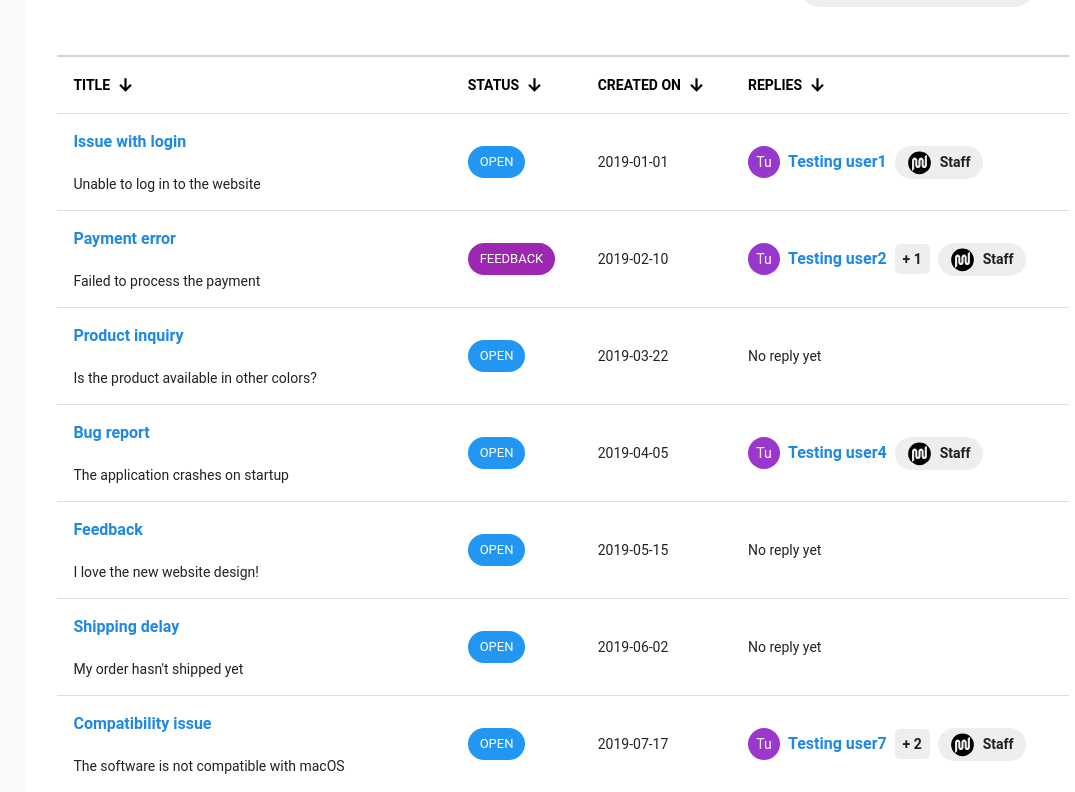
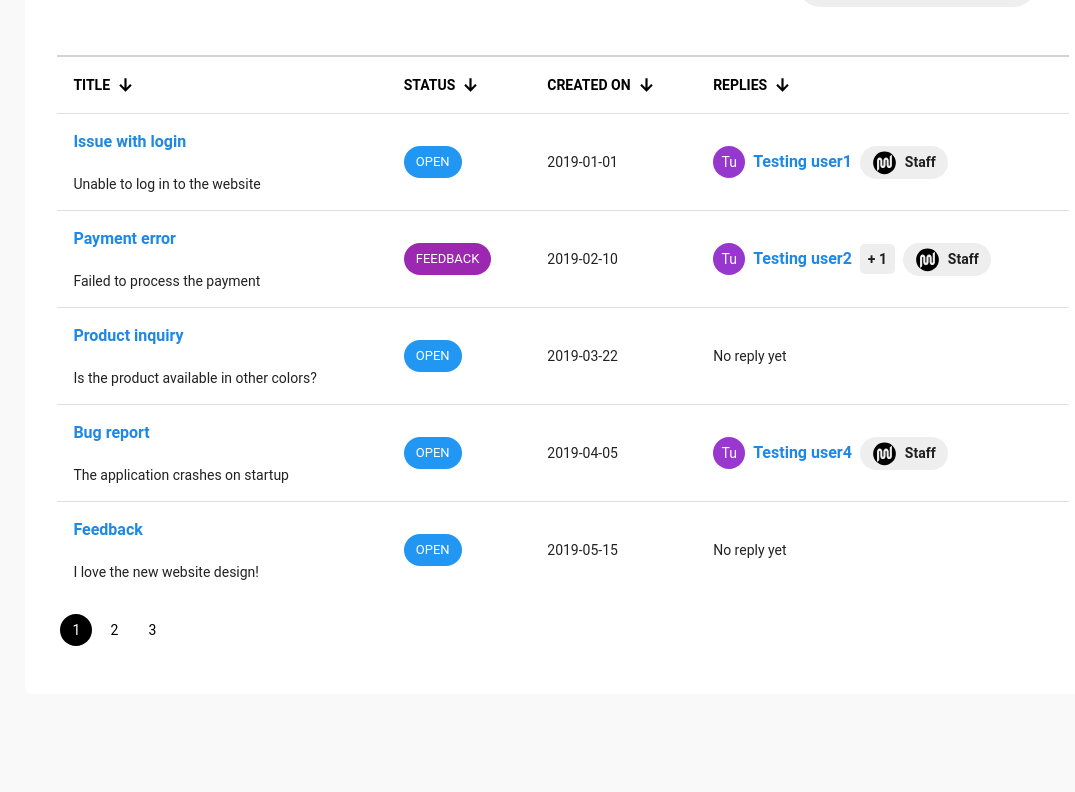
Before and after one commit to AbderraoufBouarrata/attraxia-react-challenge1, a Next.js app: page /support/tickets in a window 1280 px wide. Shown: the part 768-1560 px from the top of the page, without its empty margins (205-1280 px from the left). After the commit the page ends 1462 px from the top, so only its background shows below. Built offline with nearby package versions, Linux system fonts and the light colour scheme.

Commit message:
fixed pagination issue

```diff
--- a/app/(routes)/support/tickets/components/CusomTable.tsx
+++ b/app/(routes)/support/tickets/components/CusomTable.tsx
@@ -13,6 +13,7 @@ import Image from "next/image";
 import TicketsNotFound from "./TicketsNotFound";
 import React from "react";
 import arrow from "@/app/_assets/icons/arrow.svg";
+import CustomTablePagination from "./CustomTablePagination";
 
 const StyledTableCell = styled(TableCell)(({ theme }) => ({
     [`&.${tableCellClasses.head}`]: {
@@ -36,6 +37,8 @@ const StyledTableRow = styled(TableRow)(({ theme }) => ({
 
 export default function CustomTable() {
     const { tickets, sortTickets, sortingDirection } = useFetchTickets();
+    const itemsPerPage = 5; // Number of items to display per page
+    const [page, setPage] = React.useState(1);
 
     const styles = {
         table: {
@@ -93,7 +96,8 @@ export default function CustomTable() {
         },
     };
     if (!tickets) return <TicketsNotFound />;
-
+    const startIndex = (page - 1) * itemsPerPage;
+    const visibleTickets = tickets.slice(startIndex, startIndex + itemsPerPage);
     return (
         <TableContainer sx={styles.table} component={Paper}>
             <Table sx={{ minWidth: 700 }} aria-label="customized table">
@@ -142,7 +146,7 @@ export default function CustomTable() {
                     </TableRow>
                 </TableHead>
                 <TableBody>
-                    {tickets.map((ticket, index) => (
+                    {visibleTickets.map((ticket, index) => (
                         <StyledTableRow key={index}>
                             <StyledTableCell component="th" scope="row">
                                 <Typography sx={styles.title}>{ticket.title}</Typography>
@@ -171,6 +175,7 @@ export default function CustomTable() {
                     ))}
                 </TableBody>
             </Table>
+            <CustomTablePagination visibleTickets={visibleTickets} page={page} setPage={setPage} />
         </TableContainer>
     );
 }
--- a/app/(routes)/support/tickets/components/CustomDropdown.tsx
+++ b/app/(routes)/support/tickets/components/CustomDropdown.tsx
@@ -58,7 +58,7 @@ export default function CustomDropdown() {
 
     React.useEffect(() => {
         setAllStatusCount(ticketsLength.concat(Object.values(getTotalStatusCount(tickets))));
-    }, [tickets]);
+    }, []);
 
     return (
         <div>
--- a/app/(routes)/support/tickets/components/CustomTablePagination.tsx
+++ b/app/(routes)/support/tickets/components/CustomTablePagination.tsx
@@ -1,7 +1,13 @@
 import { useFetchTickets } from "@/app/_hooks/useFetchTickets";
-import { Pagination } from "@mui/material";
+import { Box, Pagination } from "@mui/material";
 import React from "react";
 import TicketsNotFound from "./TicketsNotFound";
+
+type Props = {
+    visibleTickets: any;
+    page: number;
+    setPage: any;
+};
 
 const styles = {
     pagination: {
@@ -9,6 +15,9 @@ const styles = {
             borderRadius: "50%",
             backgroundColor: "transparent",
             color: "black",
+            "&:hover": {
+                color: "black",
+            },
         },
         ".css-16vb75k-MuiButtonBase-root-MuiPaginationItem-root.Mui-selected": {
             color: "white",
@@ -21,24 +30,28 @@ const styles = {
 
         padding: "1rem 0",
     },
+    container: {
+        display: "flex",
+        width: "70%",
+        justifyContent: "start",
+        alignItems: "center",
+    },
 };
 
-export default function CustomTablePagination() {
-    // @ts-ignore
+export default function CustomTablePagination(props: Props) {
+    const { visibleTickets, page, setPage } = props;
     const { tickets, handlePageChange } = useFetchTickets();
     if (!tickets) return <TicketsNotFound />;
-
-    const [page, setPage] = React.useState(1);
 
     const PER_PAGE = 5;
     const [count, setCount] = React.useState(Math.ceil(tickets.length / PER_PAGE));
 
     function handleChangePage(event: React.ChangeEvent<unknown>, value: number) {
         setPage(value); // Update the page state to the selected page
-        handlePageChange(value); // Call handlePageChange to update displayed tickets
     }
 
     return (
+        <Box sx={styles.container}>
             <Pagination
                 onChange={handleChangePage}
                 page={page}
@@ -49,5 +62,6 @@ export default function CustomTablePagination() {
                 //@ts-ignore
                 sx={styles.pagination}
             />
+        </Box>
     );
 }
--- a/app/(routes)/support/tickets/components/MyTickets.tsx
+++ b/app/(routes)/support/tickets/components/MyTickets.tsx
@@ -15,7 +15,7 @@ import CustomTablePagination from "./CustomTablePagination";
 
 const styles = {
     mainContainer: {
-        my: "4rem",
+        mt: "4rem",
         width: "70%",
         minHeight: "700px",
         display: "flex",
@@ -88,7 +88,6 @@ export default function MyTickets() {
                     </Grid>
                 </Grid>
             </Box>
-            <CustomTablePagination />
         </>
     );
 }
```
Lines whose indentation alone changed are shown as unchanged.
